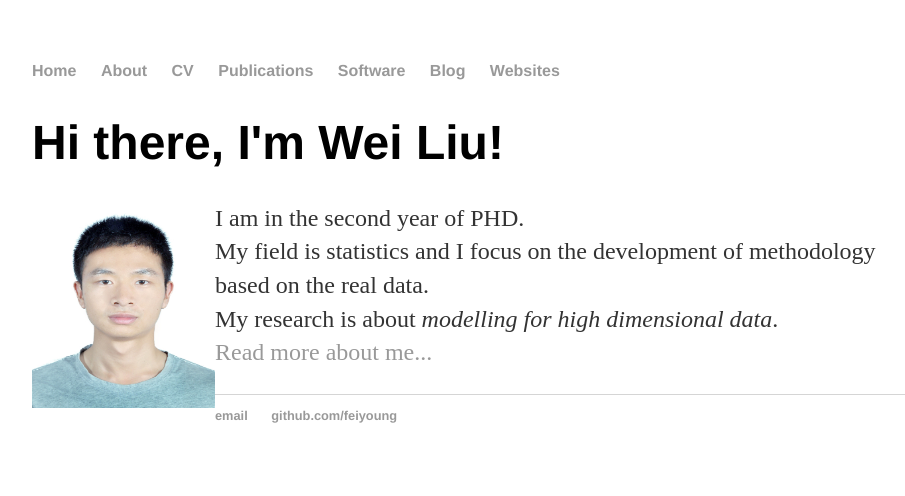
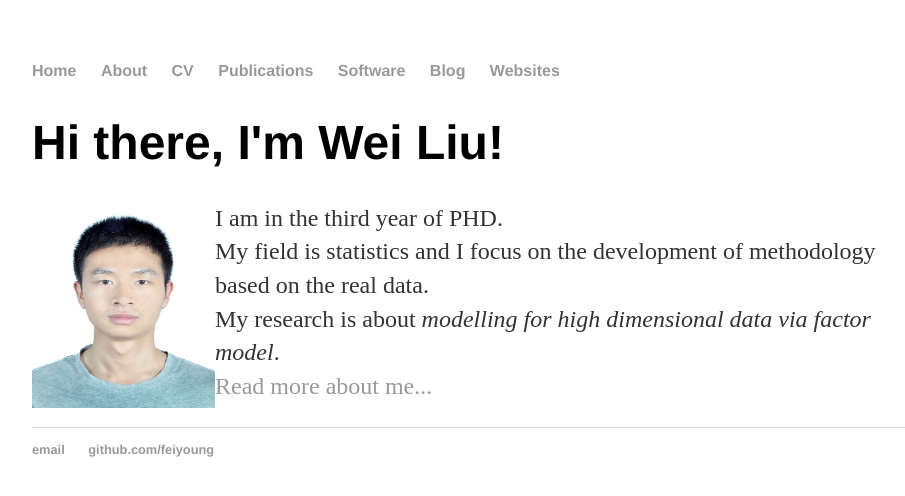
Before and after one commit to feiyoung/feiyoung.github.io, a Jekyll site: the page built from index.html, in a window 1280 px wide. Shown: the top 496 px of the page, without its empty margins (160-1065 px from the left). Built offline with Jekyll 4.4.1, drawn with Linux system fonts in a browser that asks for light colours.

Commit message:
'update'

```diff
--- a/index.html
+++ b/index.html
@@ -6,8 +6,8 @@ title: Wei Liu, feiyoung
 		<div class="blurb">
 			<h1>Hi there, I'm Wei Liu!</h1>
 			<img src="me.jpg" align="left" style="width:183px;height:206px;">
-			<p>I am in the second year of PHD. <br>
+			<p>I am in the third year of PHD. <br>
 My field is statistics and I focus on the development of methodology based on the real data. <br>
- My research is about <em>modelling for high dimensional data</em>. <br>
+ My research is about <em> modelling for high dimensional data via factor model</em>. <br>
  <a href="/about">Read more about me...</a></p>
 		</div>
```
